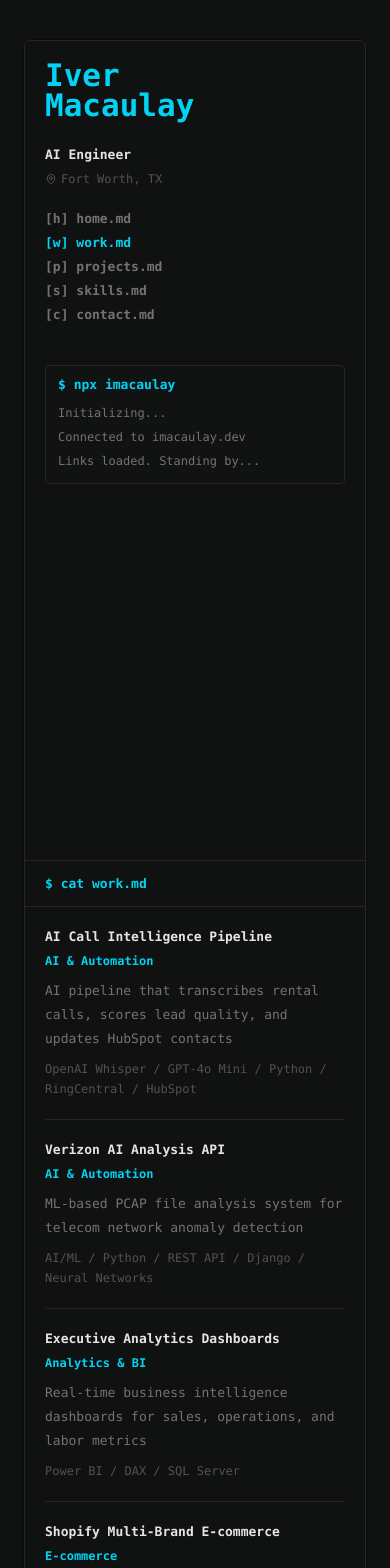
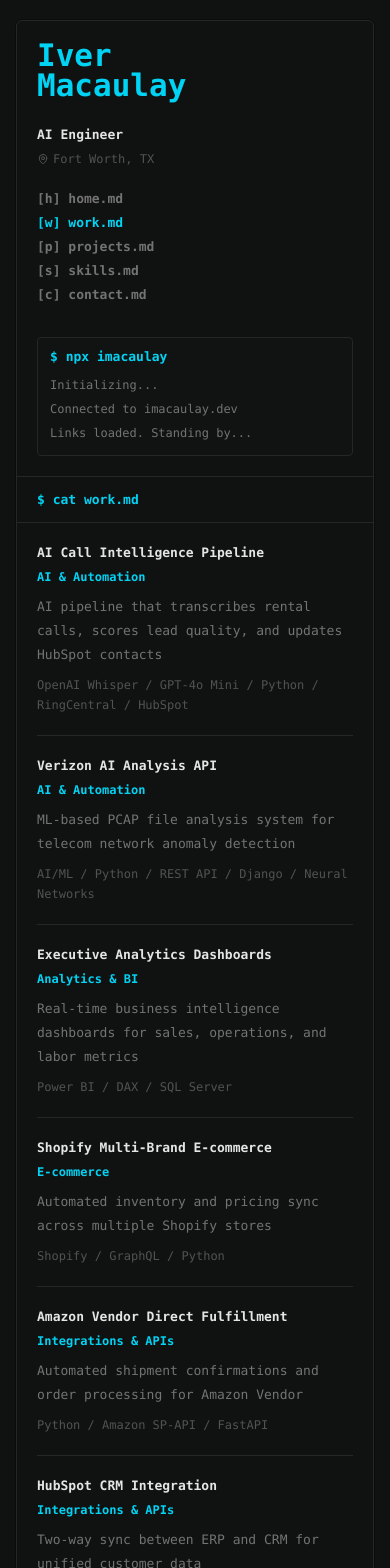
Before and after one commit to macauive/portfolio, a Next.js app: page /work in a window 390 px wide. Shown: the top 1568 px of the page. Built offline with nearby package versions, Linux system fonts and the light colour scheme.

Commit message:
Improve mobile portfolio layout

```diff
--- a/src/app/page.tsx
+++ b/src/app/page.tsx
@@ -2,12 +2,11 @@
 
 import Link from 'next/link';
 import { usePathname } from 'next/navigation';
-import { useMemo, useState } from 'react';
+import { useMemo } from 'react';
 import { personalInfo } from '@/data/personal';
 import { projects } from '@/data/projects';
 import { skills } from '@/data/skills';
 import { Project } from '@/types';
-import ProjectModal from '@/components/ProjectModal';
 
 type SectionKey = 'home' | 'work' | 'projects' | 'skills' | 'contact';
 
@@ -47,9 +46,42 @@ function MutedRow({ label, value }: { label: string; value: React.ReactNode }) {
   );
 }
 
+function ProjectRow({ project, showLink = false }: { project: Project; showLink?: boolean }) {
+  return (
+    <article className="border-b border-neutral-800 pb-5 last:border-b-0">
+      <div className="flex items-start justify-between gap-4">
+        <div>
+          <h2 className="text-[13px] font-semibold leading-5 text-neutral-200">
+            {project.title}
+          </h2>
+          <p className="mt-1 text-[12px] font-semibold leading-5 text-cyan-400">
+            {project.category}
+          </p>
+        </div>
+
+        {showLink && project.link && (
+          <a
+            href={project.link}
+            target="_blank"
+            rel="noopener noreferrer"
+            className="shrink-0 text-[12px] font-semibold leading-5 text-cyan-400 underline decoration-cyan-400/40 underline-offset-2 transition-colors hover:text-cyan-200"
+          >
+            open
+          </a>
+        )}
+      </div>
+      <p className="mt-2 text-[13px] leading-6 text-neutral-500">
+        {project.description}
+      </p>
+      <p className="mt-2 text-[12px] leading-5 text-neutral-600">
+        {project.technologies.slice(0, 5).join(' / ')}
+      </p>
+    </article>
+  );
+}
+
 export default function Home() {
   const pathname = usePathname();
-  const [selectedProject, setSelectedProject] = useState<Project | null>(null);
 
   const selectedProjects = useMemo(() => {
     return selectedProjectIds
@@ -92,12 +124,12 @@ export default function Home() {
 
   return (
     <>
-      <main className="mx-auto flex min-h-screen w-full max-w-[920px] flex-col justify-center px-6 py-10 font-mono text-neutral-400">
-        <div className="grid min-h-[820px] overflow-hidden rounded-md border border-neutral-800 bg-[#101111] shadow-[0_0_0_1px_rgba(0,0,0,0.35)] md:grid-cols-[292px_1fr]">
-          <aside className="relative flex min-h-[820px] flex-col border-b border-neutral-800 p-5 md:border-b-0 md:border-r">
+      <main className="mx-auto flex min-h-screen w-full max-w-[920px] flex-col justify-start px-4 py-5 font-mono text-neutral-400 sm:px-6 sm:py-8 md:justify-center md:py-10">
+        <div className="grid overflow-hidden rounded-md border border-neutral-800 bg-[#101111] shadow-[0_0_0_1px_rgba(0,0,0,0.35)] md:min-h-[820px] md:grid-cols-[292px_1fr]">
+          <aside className="relative flex flex-col border-b border-neutral-800 p-5 md:min-h-[820px] md:border-b-0 md:border-r">
             <Link
               href="/"
-              className="w-fit text-[31px] font-bold leading-[0.96] tracking-normal text-cyan-400"
+              className="w-fit text-[31px] font-bold leading-[0.96] tracking-normal text-cyan-400 sm:text-[34px] md:text-[31px]"
               aria-label={`${personalInfo.name} home`}
             >
               <span className="block">Iver</span>
@@ -133,7 +165,10 @@ export default function Home() {
               </p>
             </div>
 
-            <nav aria-label="Primary navigation" className="mt-5 space-y-1">
+            <nav
+              aria-label="Primary navigation"
+              className="mt-5 space-y-1"
+            >
               {NAV_ITEMS.map((item) => {
                 const isActive = item.section === activeSection;
 
@@ -153,7 +188,7 @@ export default function Home() {
               })}
             </nav>
 
-            <div className="mt-10 rounded border border-neutral-800 bg-[#111212] p-3 md:absolute md:bottom-5 md:left-5 md:right-5 md:mt-0">
+            <div className="mt-8 rounded border border-neutral-800 bg-[#111212] p-3 md:absolute md:bottom-5 md:left-5 md:right-5 md:mt-0">
               <Prompt>npx imacaulay</Prompt>
               <div className="mt-3 space-y-1 text-[12px] leading-5 text-neutral-500">
                 <p>Initializing...</p>
@@ -163,12 +198,12 @@ export default function Home() {
             </div>
           </aside>
 
-          <section className="min-h-[820px]">
-            <header className="border-b border-neutral-800 px-5 py-4">
+          <section className="min-h-0 md:min-h-[820px]">
+            <header className="border-b border-neutral-800 px-5 py-4 md:px-5">
               <Prompt>cat {activeLabel}</Prompt>
             </header>
 
-            <div className="h-[calc(820px-49px)] overflow-y-auto px-5 py-5">
+            <div className="px-5 py-5 md:h-[calc(820px-49px)] md:overflow-y-auto">
               {activeSection === 'home' && (
                 <div className="max-w-[560px] space-y-6 text-[13px] leading-6 text-neutral-400">
                   <p>
@@ -204,25 +239,7 @@ export default function Home() {
               {activeSection === 'work' && (
                 <div className="max-w-[590px] space-y-5">
                   {selectedProjects.map((project) => (
-                    <button
-                      key={project.id}
-                      type="button"
-                      onClick={() => setSelectedProject(project)}
-                      className="block w-full border-b border-neutral-800 pb-5 text-left last:border-b-0 focus:outline-none focus:ring-2 focus:ring-cyan-400/50"
-                    >
-                      <span className="block text-[13px] font-semibold leading-5 text-neutral-200 transition-colors hover:text-cyan-400">
-                        {project.title}
-                      </span>
-                      <span className="mt-1 block text-[12px] font-semibold leading-5 text-cyan-400">
-                        {project.category}
-                      </span>
-                      <span className="mt-2 block text-[13px] leading-6 text-neutral-500">
-                        {project.description}
-                      </span>
-                      <span className="mt-2 block text-[12px] leading-5 text-neutral-600">
-                        {project.technologies.slice(0, 5).join(' / ')}
-                      </span>
-                    </button>
+                    <ProjectRow key={project.id} project={project} />
                   ))}
                 </div>
               )}
@@ -230,25 +247,11 @@ export default function Home() {
               {activeSection === 'projects' && (
                 <div className="max-w-[590px] space-y-5">
                   {productProjects.map((project) => (
-                    <button
+                    <ProjectRow
                       key={project.id}
-                      type="button"
-                      onClick={() => setSelectedProject(project)}
-                      className="block w-full border-b border-neutral-800 pb-5 text-left last:border-b-0 focus:outline-none focus:ring-2 focus:ring-cyan-400/50"
-                    >
-                      <span className="block text-[13px] font-semibold leading-5 text-neutral-200 transition-colors hover:text-cyan-400">
-                        {project.title}
-                      </span>
-                      <span className="mt-1 block text-[12px] font-semibold leading-5 text-cyan-400">
-                        {project.category}
-                      </span>
-                      <span className="mt-2 block text-[13px] leading-6 text-neutral-500">
-                        {project.description}
-                      </span>
-                      <span className="mt-2 block text-[12px] leading-5 text-neutral-600">
-                        {project.technologies.slice(0, 5).join(' / ')}
-                      </span>
-                    </button>
+                      project={project}
+                      showLink
+                    />
                   ))}
                 </div>
               )}
@@ -316,10 +319,7 @@ export default function Home() {
         </footer>
       </main>
 
-      <ProjectModal
-        project={selectedProject}
-        onClose={() => setSelectedProject(null)}
-      />
+      {/* ProjectModal is intentionally left in the codebase, but disabled for now. */}
     </>
   );
 }
--- a/src/components/ProjectModal.tsx
+++ b/src/components/ProjectModal.tsx
@@ -49,28 +49,28 @@ export default function ProjectModal({ project, onClose }: ProjectModalProps) {
           />
 
           <div className="fixed inset-0 z-50 overflow-y-auto">
-            <div className="flex min-h-full items-center justify-center p-4">
+            <div className="flex min-h-full items-start justify-center p-3 py-6 sm:items-center sm:p-4">
               <motion.article
                 initial={{ opacity: 0, y: 18 }}
                 animate={{ opacity: 1, y: 0 }}
                 exit={{ opacity: 0, y: 18 }}
                 transition={{ duration: 0.18, ease: 'easeOut' }}
                 onClick={(event) => event.stopPropagation()}
-                className="w-full max-w-3xl rounded-lg border border-cyan-400/25 bg-zinc-950 shadow-2xl shadow-cyan-950/40"
+                className="w-full max-w-3xl rounded-md border border-cyan-400/25 bg-zinc-950 shadow-2xl shadow-cyan-950/40"
               >
-                <header className="flex items-start justify-between gap-6 border-b border-zinc-800 px-5 py-5 sm:px-7">
+                <header className="flex items-start justify-between gap-4 border-b border-zinc-800 px-4 py-4 sm:gap-6 sm:px-7 sm:py-5">
                   <div className="space-y-2">
                     <p className="font-mono text-xs uppercase tracking-normal text-cyan-300">
                       {project.category}
                     </p>
-                    <h2 className="text-2xl font-medium leading-tight text-zinc-50 sm:text-3xl">
+                    <h2 className="text-xl font-medium leading-tight text-zinc-50 sm:text-3xl">
                       {project.title}
                     </h2>
                   </div>
 
                   <button
                     onClick={onClose}
-                    className="rounded-md p-2 text-zinc-400 transition-colors hover:bg-cyan-400/10 hover:text-cyan-200 focus:outline-none focus:ring-2 focus:ring-cyan-400/60"
+                    className="shrink-0 rounded-md p-2 text-zinc-400 transition-colors hover:bg-cyan-400/10 hover:text-cyan-200 focus:outline-none focus:ring-2 focus:ring-cyan-400/60"
                     aria-label="Close project details"
                   >
                     <svg
@@ -89,12 +89,12 @@ export default function ProjectModal({ project, onClose }: ProjectModalProps) {
                   </button>
                 </header>
 
-                <div className="space-y-8 px-5 py-6 sm:px-7">
+                <div className="space-y-7 px-4 py-5 sm:space-y-8 sm:px-7 sm:py-6">
                   <section className="space-y-3">
                     <p className="font-mono text-sm text-zinc-500">
                       <span className="text-cyan-400">$</span> cat overview.md
                     </p>
-                    <p className="border-l border-cyan-400/25 pl-5 text-base leading-8 text-zinc-300">
+                    <p className="border-l border-cyan-400/25 pl-4 text-sm leading-7 text-zinc-300 sm:pl-5 sm:text-base sm:leading-8">
                       {project.detailedDescription}
                     </p>
                   </section>
@@ -103,7 +103,7 @@ export default function ProjectModal({ project, onClose }: ProjectModalProps) {
                     <p className="font-mono text-sm text-zinc-500">
                       <span className="text-cyan-400">$</span> ls stack
                     </p>
-                    <div className="flex flex-wrap gap-2 border-l border-cyan-400/25 pl-5">
+                    <div className="flex flex-wrap gap-2 border-l border-cyan-400/25 pl-4 sm:pl-5">
                       {project.technologies.map((technology) => (
                         <span
                           key={technology}
@@ -120,7 +120,7 @@ export default function ProjectModal({ project, onClose }: ProjectModalProps) {
                       <p className="font-mono text-sm text-zinc-500">
                         <span className="text-cyan-400">$</span> cat impact.md
                       </p>
-                      <ul className="space-y-3 border-l border-cyan-400/25 pl-5 text-sm leading-6 text-zinc-300">
+                      <ul className="space-y-3 border-l border-cyan-400/25 pl-4 text-sm leading-6 text-zinc-300 sm:pl-5">
                         {project.achievements.map((achievement) => (
                           <li key={achievement}>
                             <span className="text-cyan-400">-</span>{' '}
```
